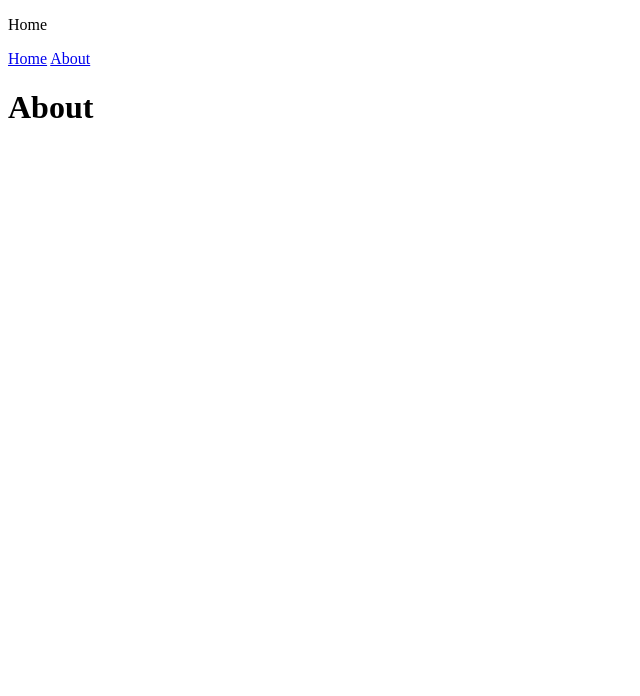
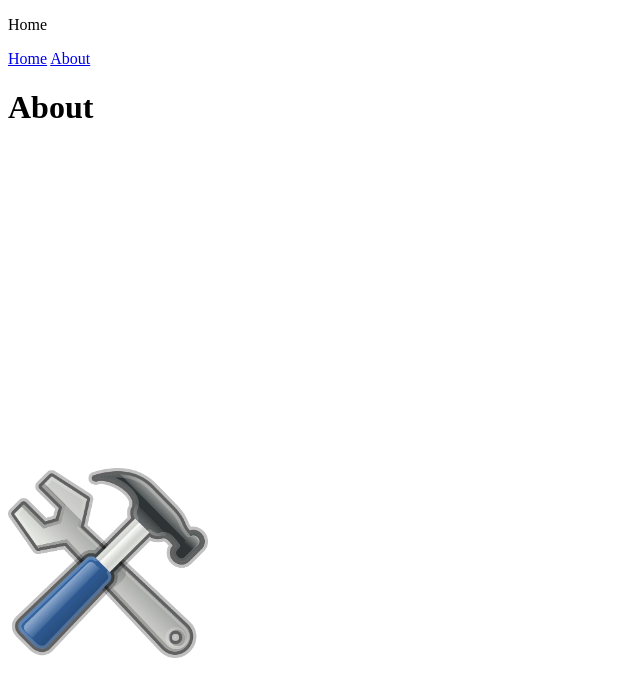
Before and after one commit to Pits-webdev/pitswebdev, a SvelteKit app: page /about in a window 1280 px wide. Shown: the top 696 px of the page, without its empty margins (0-640 px from the left). Built offline with nearby package versions, Linux system fonts and the light colour scheme.

Commit message:
add img all page

```diff
--- a/src/routes/+page.svelte
+++ b/src/routes/+page.svelte
@@ -1,7 +1,11 @@
+<script>
+	import work from '../lib/images/hammer.png';
+</script>
+
 <div class="home container_xl">
 	<h1>Welcome to SvelteKit Github Page</h1>
 	<p>pits-webdev</p>
-	<img src="images/hammer.png" alt="work" />
+	<img src={work} alt="work" />
 </div>
 
 <style>
--- a/src/routes/about/+page.svelte
+++ b/src/routes/about/+page.svelte
@@ -1 +1,14 @@
+<script>
+	import work from '../../lib/images/hammer.png';
+</script>
+
 <h1>About</h1>
+
+<img src={work} alt="work" />
+
+<style>
+	img {
+		width: 200px;
+		margin-top: 20rem;
+	}
+</style>
```
Also changed, not shown: src/lib/images/hammer.png (added).
